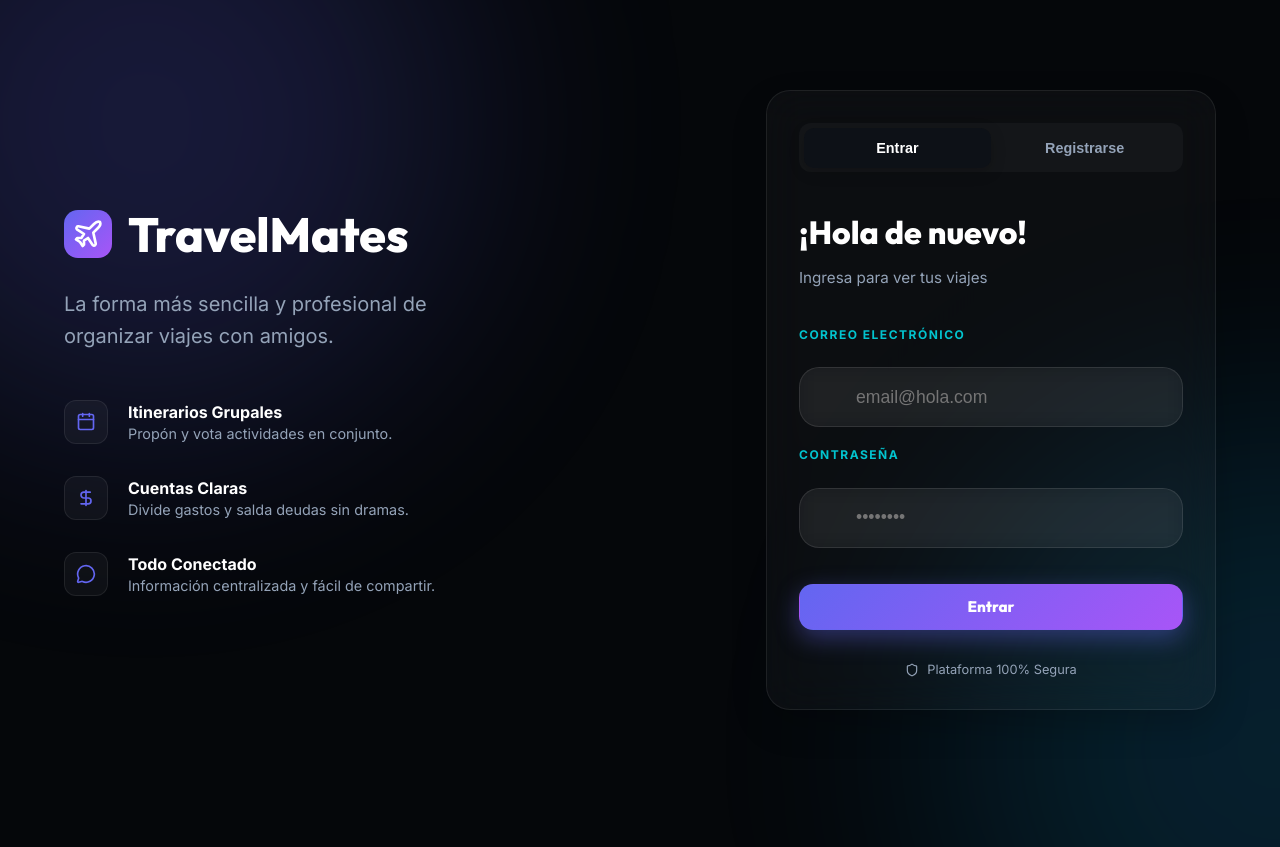
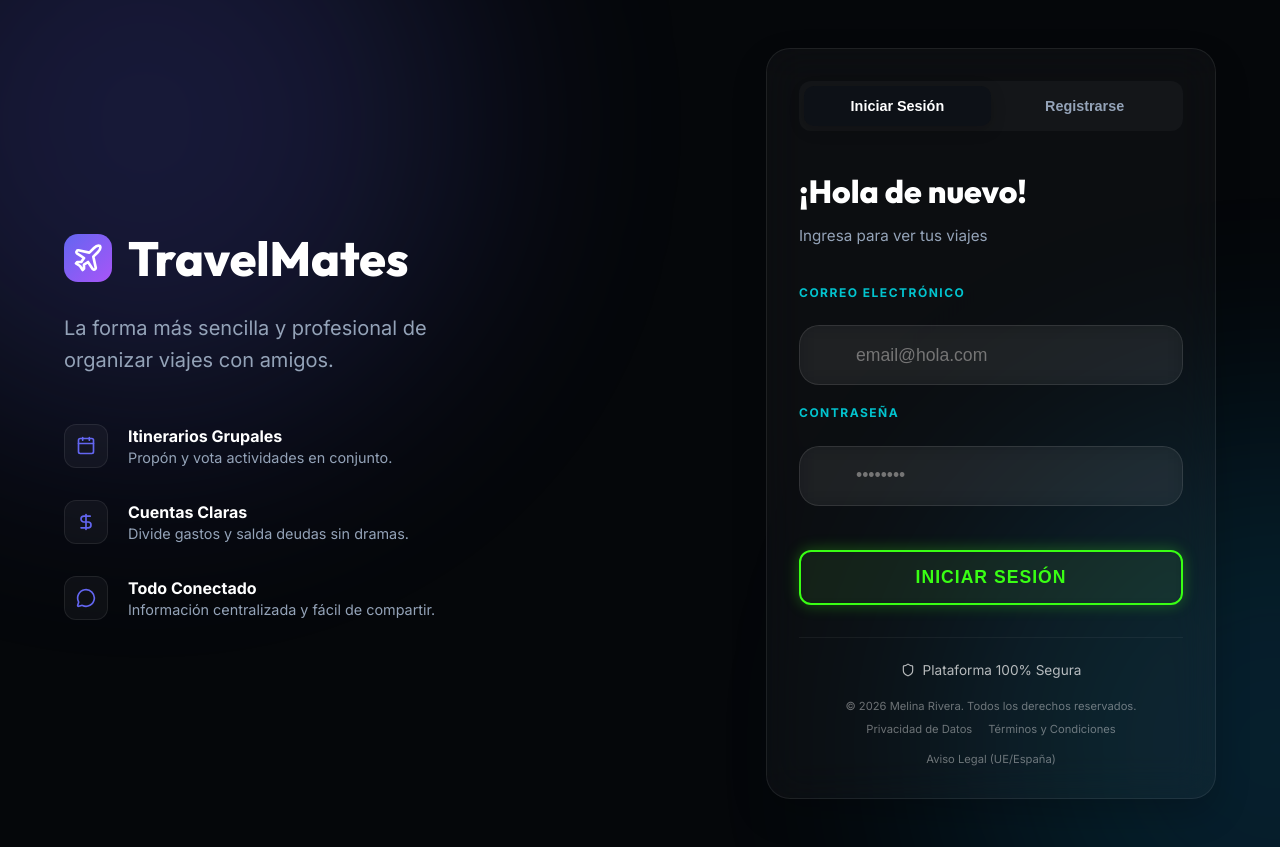
Before and after one commit to melinarivera/TravelMates-App, a React (Vite) app: page /auth in a window 1280 px wide. Before the commit the page ends 800 px from the top, so only its background shows below. Built offline with nearby package versions, Linux system fonts and the light colour scheme.

Commit message:
feat: update auth form labels and enhance footer layout with legal links and copyright information

```diff
--- a/src/pages/AuthPage.jsx
+++ b/src/pages/AuthPage.jsx
@@ -82,7 +82,7 @@ export default function AuthPage() {
         <div className="auth-form-panel glass-card">
           <div className="auth-tabs">
             <button className={`auth-tab ${mode === 'login' ? 'active' : ''}`} onClick={() => setMode('login')}>
-              Entrar
+              Iniciar Sesión
             </button>
             <button className={`auth-tab ${mode === 'register' ? 'active' : ''}`} onClick={() => setMode('register')}>
               Registrarse
@@ -122,14 +122,25 @@ export default function AuthPage() {
               <input type="password" className="form-input" placeholder="••••••••" value={password} onChange={e => setPassword(e.target.value)} required minLength={6} />
             </div>
 
-            <button type="submit" className="btn btn-primary btn-lg" disabled={loading} style={{ width: '100%', marginTop: '1rem' }}>
-              {loading ? <div className="spinner" /> : (mode === 'login' ? 'Entrar' : 'Comenzar')}
+            <button type="submit" className="btn-add-vibrant" disabled={loading} style={{ width: '100%', marginTop: '1.5rem', height: '55px', fontSize: '1.1rem', justifyContent: 'center' }}>
+              {loading ? <div className="spinner" /> : (mode === 'login' ? 'Iniciar Sesión' : 'Comenzar')}
             </button>
           </form>
 
-          <div className="auth-footer">
-            <Shield size={14} />
-            <span>Plataforma 100% Segura</span>
+          <div className="auth-footer" style={{ flexDirection: 'column', gap: '0.8rem', marginTop: '2rem', borderTop: '1px solid rgba(255,255,255,0.05)', paddingTop: '1.5rem' }}>
+            <div style={{ display: 'flex', alignItems: 'center', gap: '0.5rem', color: 'rgba(255,255,255,0.7)', fontSize: '0.85rem' }}>
+              <Shield size={14} />
+              <span>Plataforma 100% Segura</span>
+            </div>
+
+            <div style={{ textAlign: 'center', fontSize: '0.7rem', color: 'rgba(255,255,255,0.4)', marginTop: '0.5rem', display: 'flex', flexDirection: 'column', gap: '0.6rem' }}>
+              <div>&copy; {new Date().getFullYear()} Melina Rivera. Todos los derechos reservados.</div>
+              <div style={{ display: 'flex', gap: '1rem', justifyContent: 'center', flexWrap: 'wrap' }}>
+                <a href="#" style={{ color: 'inherit', textDecoration: 'none' }}>Privacidad de Datos</a>
+                <a href="#" style={{ color: 'inherit', textDecoration: 'none' }}>Términos y Condiciones</a>
+                <a href="#" style={{ color: 'inherit', textDecoration: 'none' }}>Aviso Legal (UE/España)</a>
+              </div>
+            </div>
           </div>
         </div>
 
```
